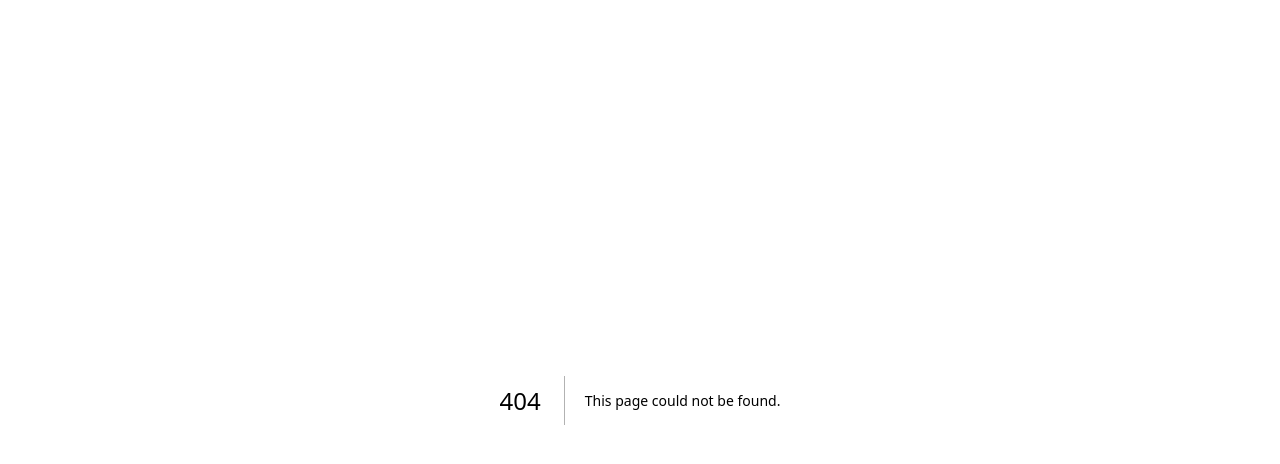
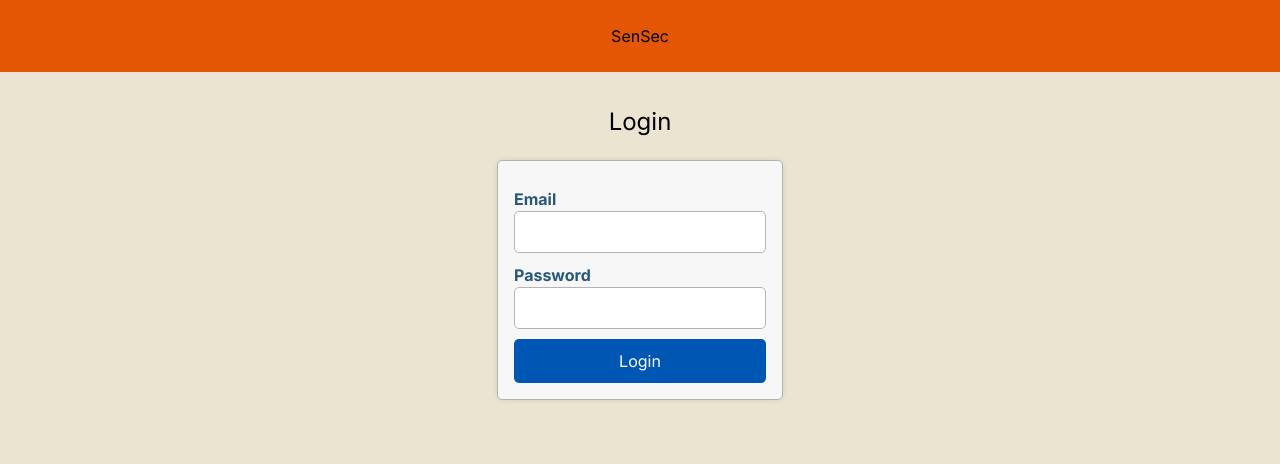
Before and after one commit to j4zuu/innovationProjectUI, a Next.js app: page /login in a window 1280 px wide. Before the commit this address had no page. Shown: the top 464 px of the page. Built offline with nearby package versions, Linux system fonts and the light colour scheme.

Commit message:
Rakenne saatu kasaan kaiketi. Nyt voi työstää sivuja

```diff
--- a/src/app/components/Login.tsx
+++ b/src/app/components/Login.tsx
@@ -2,15 +2,18 @@
 
 import React, { useState } from 'react';
 import "../styles.css";
+import {useRouter} from "next/navigation";
 
 const LoginForm = () => {
   const [email, setEmail] = useState('');
   const [password, setPassword] = useState('');
+  const router = useRouter()
 
   const handleLogin = () => {
-
     console.log('Email:', email);
     console.log('Password:', password);
+    router.push('/main')
+
   };
 
   return (
@@ -35,7 +38,7 @@ const LoginForm = () => {
             onChange={(e) => setPassword(e.target.value)}
           />
         </div>
-        <button type="button">
+        <button onClick={handleLogin} type="button">
           Login
         </button>
       </form>
--- /dev/null
+++ b/src/app/login/page.tsx
@@ -0,0 +1,14 @@
+import Login from "@/app/components/Login";
+import MainArea from "@/app/components/MainArea";
+import TopBar from "@/app/components/TopBar";
+
+const Page = () => {
+    return (
+        <div>
+            <MainArea/>
+            <TopBar/>
+        </div>
+    )
+}
+
+export default Page
--- /dev/null
+++ b/src/app/main/page.tsx
@@ -0,0 +1,12 @@
+"use client"
+
+import React from "react";
+
+const Page = () => {
+  return (
+      <div className="login-container">
+          This is the main page after logging in
+      </div>
+  )
+}
+export default Page
--- a/src/app/page.tsx
+++ b/src/app/page.tsx
@@ -1,13 +1,11 @@
-import TopBar from ".//components/topBar"
-import MainArea from "./components/mainArea"
+import TopBar from "./components/TopBar"
+import MainArea from "./components/MainArea"
 
 
 export default function Home() {
     return (
         <main>
             <TopBar/>
-            <MainArea/>
-
         </main>
     )
 }
```
Also changed, not shown: package.json (+6 -5 lines), tsconfig.json (+17 -4 lines), src/app/components/MainArea.tsx (renamed from src/app/components/mainArea.tsx), src/app/components/TopBar.tsx (renamed from src/app/components/topBar.tsx), 1 other file (tests, documents, lock files or other folders).
